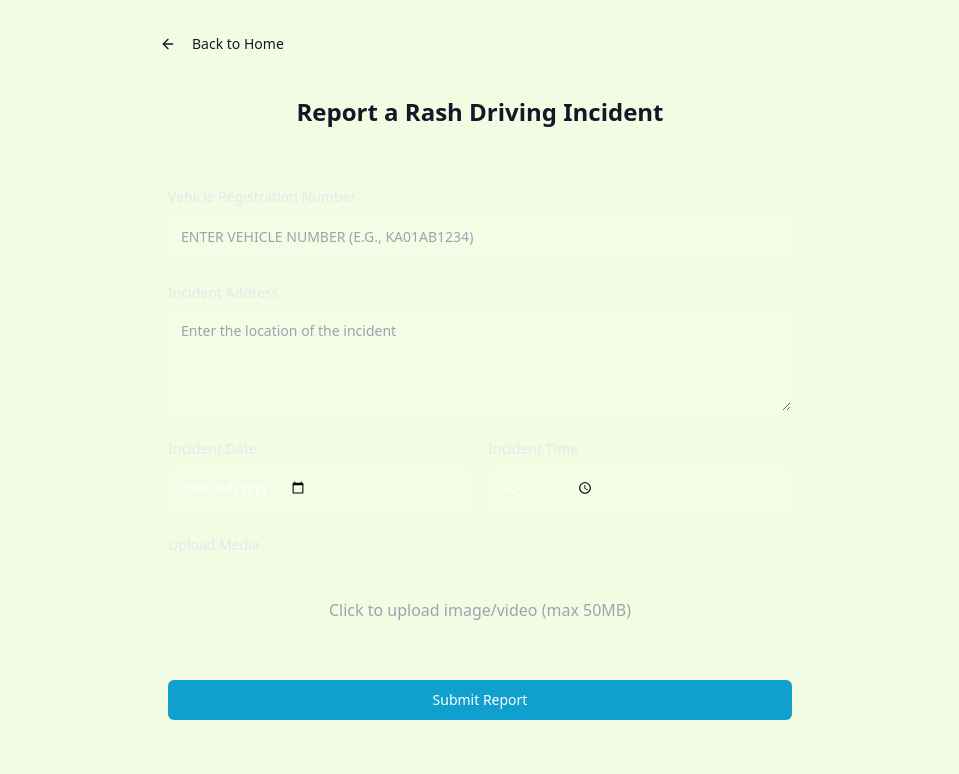
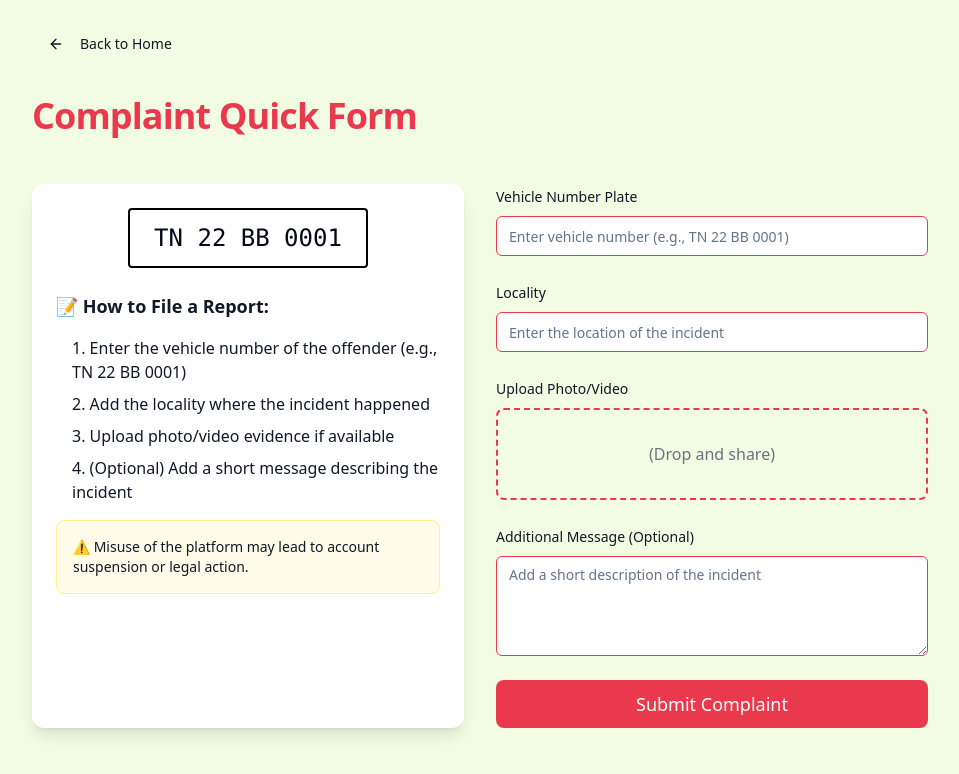
Before and after one commit to vibhu20054/RashDrive_Ai, a React (Vite) app: page /file-a-report in a window 1280 px wide. Shown: the top 774 px of the page, without its empty margins (160-1119 px from the left). Built offline with nearby package versions, Linux system fonts and the light colour scheme.

Commit message:
feat: Implement file a report page
Adds the file a report page to the application.

```diff
--- a/src/components/ReportForm.tsx
+++ b/src/components/ReportForm.tsx
@@ -8,68 +8,42 @@ import { useState } from "react";
 const ReportForm = () => {
   const [vehicleNumber, setVehicleNumber] = useState("");
   const [location, setLocation] = useState("");
-  const [date, setDate] = useState("");
-  const [time, setTime] = useState("");
+  const [message, setMessage] = useState("");
 
   const handleSubmit = (e: React.FormEvent) => {
     e.preventDefault();
-    console.log({ vehicleNumber, location, date, time });
+    console.log({ vehicleNumber, location, message });
   };
 
   return (
-    <form onSubmit={handleSubmit} className="space-y-6 bg-white/5 backdrop-blur-sm rounded-lg p-6 text-white">
+    <form onSubmit={handleSubmit} className="space-y-6">
       <div className="space-y-2">
-        <Label htmlFor="vehicleNumber" className="text-gray-200">Vehicle Registration Number</Label>
+        <Label htmlFor="vehicleNumber" className="text-gray-900">Vehicle Number Plate</Label>
         <Input
           id="vehicleNumber"
-          placeholder="ENTER VEHICLE NUMBER (E.G., KA01AB1234)"
+          placeholder="Enter vehicle number (e.g., TN 22 BB 0001)"
           value={vehicleNumber}
           onChange={(e) => setVehicleNumber(e.target.value)}
-          className="bg-white/10 border-white/20 text-white placeholder:text-gray-400"
+          className="border-[#ea384c] focus-visible:ring-[#ea384c]"
           required
         />
       </div>
 
       <div className="space-y-2">
-        <Label htmlFor="location" className="text-gray-200">Incident Address</Label>
-        <Textarea
+        <Label htmlFor="location" className="text-gray-900">Locality</Label>
+        <Input
           id="location"
           placeholder="Enter the location of the incident"
           value={location}
           onChange={(e) => setLocation(e.target.value)}
-          className="bg-white/10 border-white/20 text-white placeholder:text-gray-400 min-h-[100px]"
+          className="border-[#ea384c] focus-visible:ring-[#ea384c]"
           required
         />
       </div>
 
-      <div className="grid grid-cols-2 gap-4">
-        <div className="space-y-2">
-          <Label htmlFor="date" className="text-gray-200">Incident Date</Label>
-          <Input
-            id="date"
-            type="date"
-            value={date}
-            onChange={(e) => setDate(e.target.value)}
-            className="bg-white/10 border-white/20 text-white"
-            required
-          />
-        </div>
-        <div className="space-y-2">
-          <Label htmlFor="time" className="text-gray-200">Incident Time</Label>
-          <Input
-            id="time"
-            type="time"
-            value={time}
-            onChange={(e) => setTime(e.target.value)}
-            className="bg-white/10 border-white/20 text-white"
-            required
-          />
-        </div>
-      </div>
-
       <div className="space-y-2">
-        <Label htmlFor="evidence" className="text-gray-200">Upload Media</Label>
-        <div className="border-2 border-dashed border-white/20 rounded-lg p-8 text-center">
+        <Label htmlFor="evidence" className="text-gray-900">Upload Photo/Video</Label>
+        <div className="border-2 border-dashed border-[#ea384c] rounded-lg p-8 text-center">
           <Input
             id="evidence"
             type="file"
@@ -77,15 +51,26 @@ const ReportForm = () => {
             className="hidden"
           />
           <label htmlFor="evidence" className="cursor-pointer">
-            <div className="text-gray-400">
-              Click to upload image/video (max 50MB)
+            <div className="text-gray-500">
+              (Drop and share)
             </div>
           </label>
         </div>
       </div>
 
-      <Button type="submit" className="w-full bg-[#0FA0CE] hover:bg-[#0FA0CE]/90 text-white">
-        Submit Report
+      <div className="space-y-2">
+        <Label htmlFor="message" className="text-gray-900">Additional Message (Optional)</Label>
+        <Textarea
+          id="message"
+          placeholder="Add a short description of the incident"
+          value={message}
+          onChange={(e) => setMessage(e.target.value)}
+          className="border-[#ea384c] focus-visible:ring-[#ea384c] min-h-[100px]"
+        />
+      </div>
+
+      <Button type="submit" className="w-full bg-[#ea384c] hover:bg-[#ea384c]/90 text-white rounded-lg py-6 text-lg">
+        Submit Complaint
       </Button>
     </form>
   );
--- a/src/pages/FileReport.tsx
+++ b/src/pages/FileReport.tsx
@@ -7,7 +7,7 @@ import ReportForm from "@/components/ReportForm";
 const FileReport = () => {
   return (
     <div className="min-h-screen bg-[#F2FCE2] p-6">
-      <div className="max-w-2xl mx-auto">
+      <div className="max-w-4xl mx-auto">
         <div className="mb-8">
           <Button variant="ghost" className="text-gray-900" asChild>
             <Link to="/">
@@ -17,11 +17,39 @@ const FileReport = () => {
           </Button>
         </div>
 
-        <h1 className="text-2xl font-bold text-gray-900 mb-8 text-center">
-          Report a Rash Driving Incident
+        <h1 className="text-4xl font-bold text-[#ea384c] mb-12 tracking-tight">
+          Complaint Quick Form
         </h1>
 
-        <ReportForm />
+        <div className="grid md:grid-cols-2 gap-8">
+          <div className="bg-white rounded-xl p-6 shadow-lg">
+            <div className="flex justify-center mb-6">
+              <div className="border-2 border-black rounded px-6 py-3 text-2xl font-mono">
+                TN 22 BB 0001
+              </div>
+            </div>
+
+            <div className="space-y-4 text-gray-900">
+              <h2 className="font-semibold text-lg flex items-center gap-2">
+                📝 How to File a Report:
+              </h2>
+              <ol className="list-decimal list-inside space-y-2 ml-4">
+                <li>Enter the vehicle number of the offender (e.g., TN 22 BB 0001)</li>
+                <li>Add the locality where the incident happened</li>
+                <li>Upload photo/video evidence if available</li>
+                <li>(Optional) Add a short message describing the incident</li>
+              </ol>
+
+              <div className="mt-8 p-4 bg-yellow-50 rounded-lg border border-yellow-200">
+                <p className="text-sm flex items-center gap-2">
+                  ⚠️ Misuse of the platform may lead to account suspension or legal action.
+                </p>
+              </div>
+            </div>
+          </div>
+
+          <ReportForm />
+        </div>
       </div>
     </div>
   );
```
